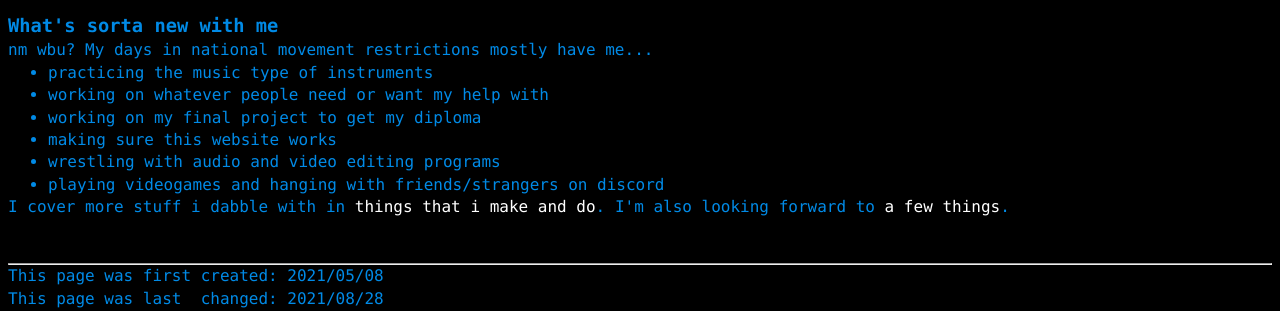
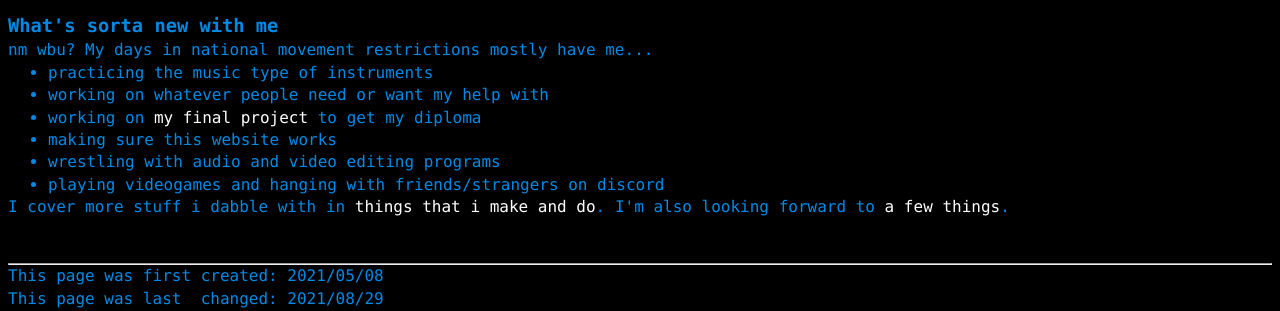
Before and after one commit to a-erfan-aa/a-erfan-aa.github.io, a Jekyll site: the page built from index.html, in a window 1280 px wide. Shown: the part 730-1041 px from the top of the page. Built offline with Jekyll 4.4.1, drawn with Linux system fonts in a browser that asks for light colours.

Commit message:
Add link from index.html to diploma.html
Also update lastChanged

```diff
--- a/index.html
+++ b/index.html
@@ -2,7 +2,7 @@
 layout: default
 title: Home
 firstCreated: 2021/05/08
-lastChanged: 2021/08/28
+lastChanged: 2021/08/29
 ---
 <!-- title and subtitle -->
 <div>
@@ -40,7 +40,7 @@ lastChanged: 2021/08/28
 		<ul>
 			<li>practicing the music type of instruments</li>
 			<li>working on whatever people need or want my help with</li>
-			<li>working on my final project to get my diploma</li>
+			<li>working on <a href="/things-i-make/diploma">my final project</a> to get my diploma</li>
 			<li>making sure this website works</li>
 			<li>wrestling with audio and video editing programs</li>
 			<li>playing videogames and hanging with friends/strangers on discord</li>
```
